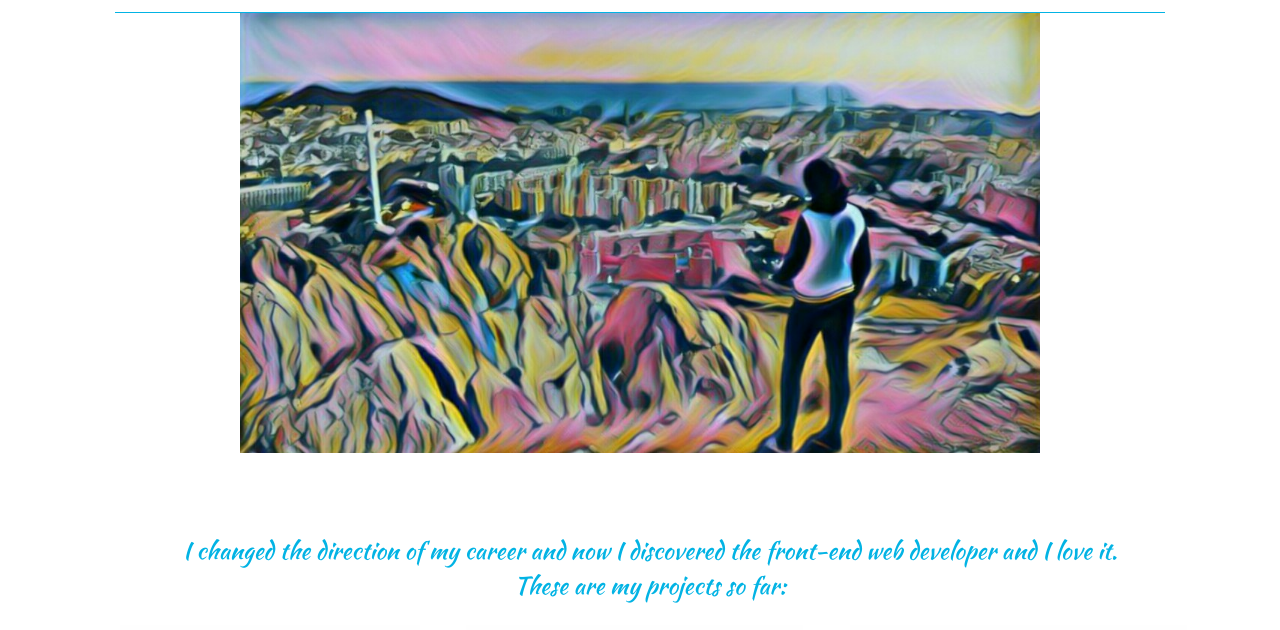
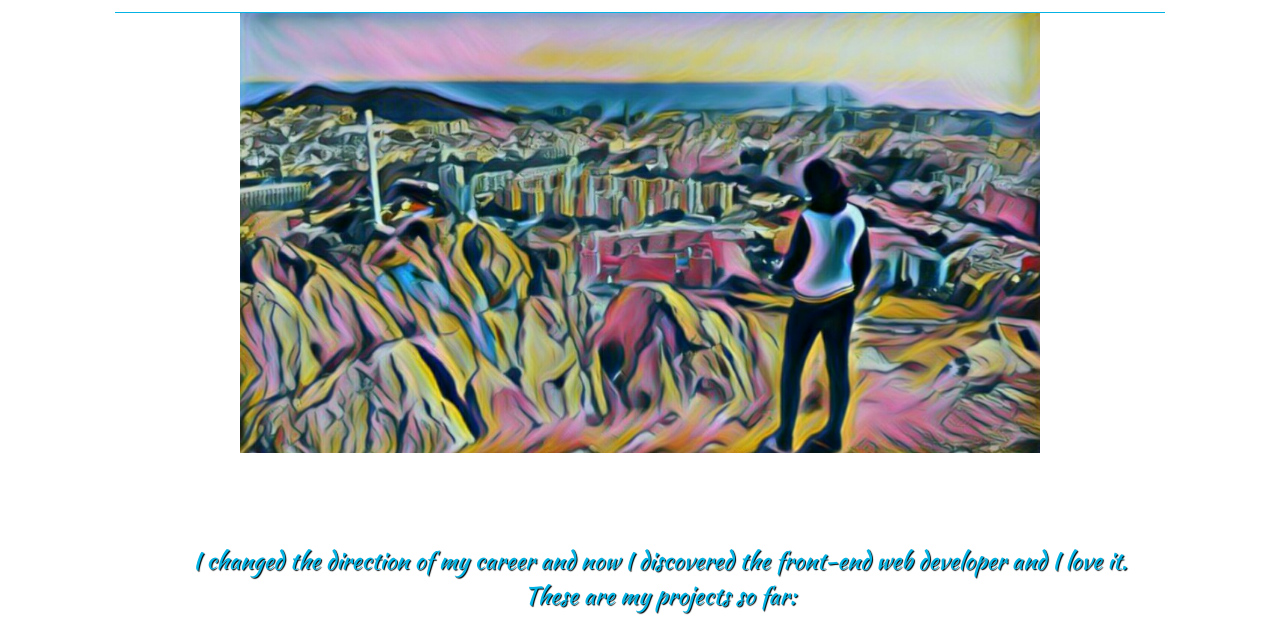
Before and after one commit to Kutaki84/Portfolios, a plain HTML site: page index.html in a window 1280 px wide. Shown: the part 148-778 px from the top of the page. Drawn offline with Linux system fonts and the light colour scheme.

Commit message:
Update styles.css

```diff
--- a/styles.css
+++ b/styles.css
@@ -4,20 +4,15 @@
 		max-width: 100%;
 		height: 100%;
 	}
-
 	h1, h2 {
 		margin: 0;
 	}
-
 	header, nav, footer, section, article, div {
 		box-sizing: border-box;
 	}
-
-
 	body {
 		font-family: 'Kaushan Script', cursive;
 	}
-
 	.flex-grid {
 		display: flex;
 		flex-wrap: wrap;
@@ -28,14 +23,12 @@
 		margin-bottom: 10px;
 		z-index: 1;
 	}
-
 	.elem-1 {
 		width: 100px;
 		height: 100px;
 		margin-bottom: 10px;
 		max-width: 50%;
 	}
-
 	h1 {
 		width: 50%;
 		text-align: center;
@@ -44,156 +37,126 @@
 		text-shadow: 1px 1px 1px;
 		color: #02b3e4;
 	}
-
 	h2 {
 		width: 100%;
 		text-align: center;
 		background-color: #7d97ad;
 		font-size: 1.5em;
-		-webkit-box-shadow: -1px 15px 10px 0px rgba(94,83,94,1);
-		-moz-box-shadow: -1px 15px 10px 0px rgba(94,83,94,1);
-		box-shadow: -1px 15px 10px 0px rgba(94,83,94,1);
+		-webkit-box-shadow: -1px 15px 10px 0px rgba(94, 83, 94, 1);
+		-moz-box-shadow: -1px 15px 10px 0px rgba(94, 83, 94, 1);
+		box-shadow: -1px 15px 10px 0px rgba(94, 83, 94, 1);
 	}
-
 	p {
+		display: flex;
 		font-size: 1.5em;
-		width:90%;
-		text-align: justify;
-		margin: -190px 0 0 10px;
-		padding-bottom: 10px;
-		position: absolute;
+		width: 100%;
+		justify-content: center;
+		padding: 10px 10px 10px 10px;
 		color: #02b3e4;
-		-webkit-box-shadow: -1px 24px 34px -14px rgba(0,0,0,0.75);
-		-moz-box-shadow: -1px 24px 34px -14px rgba(0,0,0,0.75);
-		box-shadow: -1px 24px 34px -14px rgba(0,0,0,0.75);
-		text-shadow: 2px 2px 1px black;
+		text-shadow: 1px 1px 1px black;
 	}
-
 	.elem-2, .elem-4, .elem-6 {
 		max-width: 95%;
-		-webkit-box-shadow: -1px 24px 34px -14px rgba(0,0,0,0.75);
-		-moz-box-shadow: -1px 24px 34px -14px rgba(0,0,0,0.75);
-		box-shadow: -1px 24px 34px -14px rgba(0,0,0,0.75);		border-radius: 10px;
+		-webkit-box-shadow: -1px 24px 34px -14px rgba(0, 0, 0, 0.75);
+		-moz-box-shadow: -1px 24px 34px -14px rgba(0, 0, 0, 0.75);
+		box-shadow: -1px 24px 34px -14px rgba(0, 0, 0, 0.75);
+		border-radius: 10px;
 		margin: 5px 0 0 10px;
 		text-align: center;
 	}
-
 	.img-1 {
-		width:100%;
+		width: 100%;
 	}
-
 	.elem-3, .elem-5, .elem-7 {
-
 		text-align: center;
 	}
-
 	.elem-3 {
 		margin-top: 25px;
 	}
-
 	.elem-7 {
 		margin-bottom: 30px;
 	}
-
-@media screen and (max-width: 298px){
-
+	@media screen and (max-width: 298px) {
 		p {
-		display:none;
+			display: none;
 		}
-
 		h1 {
 			font-size: 1em;
 		}
-
 		.elem-1 {
 			width: 50px;
 			height: 50px;
 		}
 	}
-
-@media screen and (max-width:322px)	{
-
+	@media screen and (max-width:322px) {
 		p {
 			font-size: 1em;
-		margin-top:-150px;
 		}
 
 		h1 {
 			margin-left: 2px;
 		}
 	}
-
 	@media screen and (min-width: 558px) {
-
-
 		h1 {
+			display: flex;
 			text-align: right;
 			padding: 0px;
 			margin-left: 160px;
 			width: 50%;
 			justify-content: flex-end;
 		}
-
 		h2 {
-		position:relative;
-		background:white;
+			position: relative;
+			background: white;
 			text-align: right;
 			margin-right: 10px;
 			box-shadow: 0 0 0;
 		}
-
 		.flex-grid {
+			display: flex;
+			flex-wrap: wrap;
 			border-bottom: 1px solid #02b3e4;
 			padding-bottom: 15px;
 			justify-content: space-between;
 		}
-
 		.elem-5, .elem-7 {
 			width: 30%;
 		}
-
 		.elem-3 {
 			margin: initial;
 			width: 27%;
 			margin-left: 20px;
 		}
-
 		.flex-grid-2 {
 			display: flex;
 			flex-wrap: nowrap;
 			width: 100%;
 			justify-content: center;
 		}
-
 		p {
-		position: initial;
 			margin: 20px 10px 20px 10px;
 			width: 100%;
-		box-shadow: initial;
-		text-shadow: initial;
 			text-align: center;
 		}
 	}
-
 	@media screen and (min-width: 850px) {
-
 		.img-p {
 			display: block;
-		margin:auto;
-		max-width:800px;
+			margin: auto;
+			max-width: 800px;
 			height: 500px;
 		}
-
 		h1 {
 			margin-right: 10px;
 		}
-
 		.img-1 {
+			display:flex;
 			align-items: center;
 		}
-
 		.flex-grid {
+			display: flex;
+			flex-wrap: wrap;
 			margin: 0 115px 0 115px;
-
 		}
 	}
```
Lines whose indentation alone changed are shown as unchanged.
